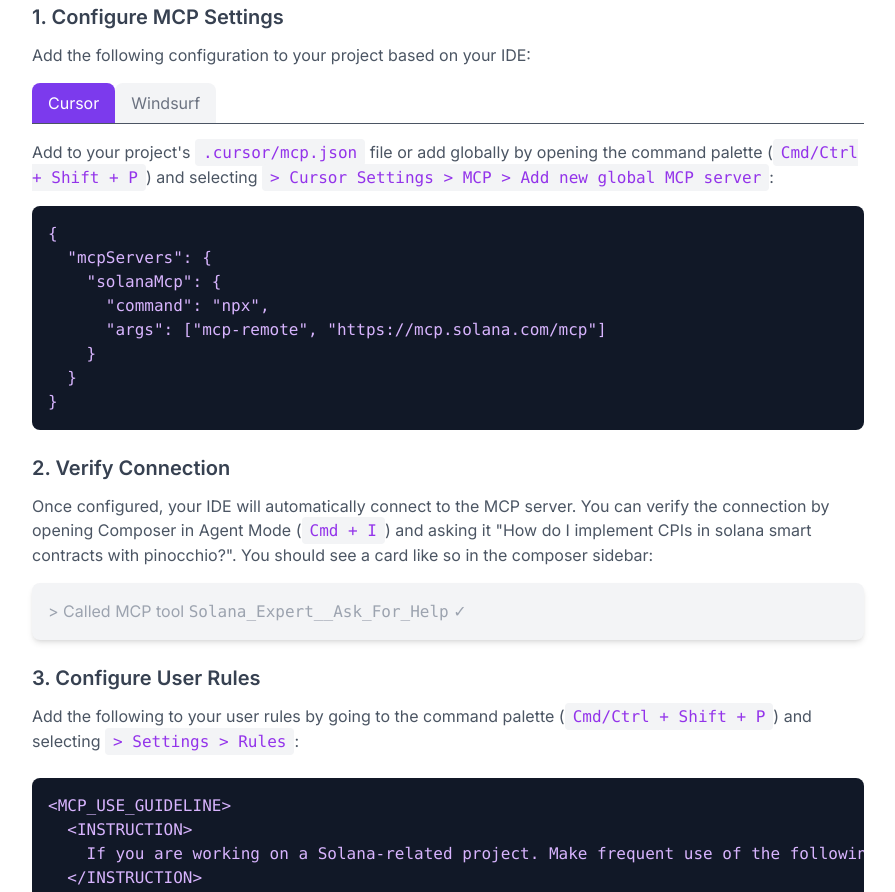
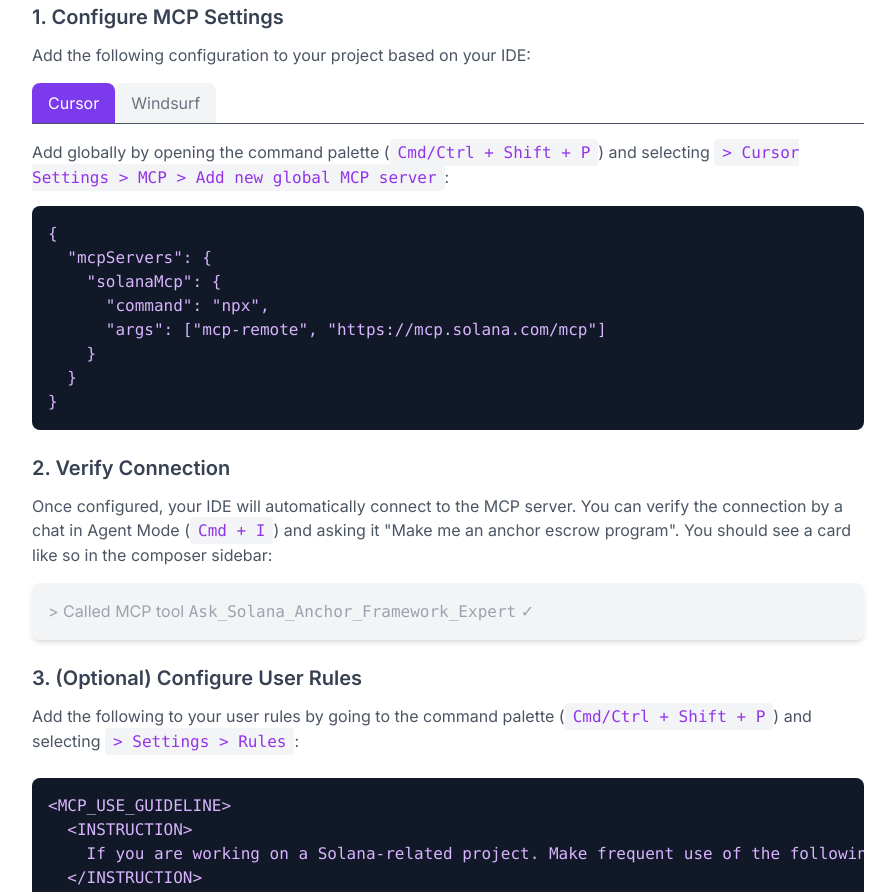
Before and after one commit to solana-foundation/solana-mcp-official, a website: page public/index.html in a window 1280 px wide. Shown: the part 441-1333 px from the top of the page, without its empty margins (192-1087 px from the left). Drawn offline with nearby package versions, Linux system fonts and the light colour scheme.

Commit message:
Update index.html

```diff
--- a/public/index.html
+++ b/public/index.html
@@ -206,12 +206,7 @@
                 <!-- Tab Contents -->
                 <div id="cursorContent" class="tab-content active">
                   <p class="text-gray-600 dark:text-gray-300 mb-4">
-                    Add to your project's
-                    <code
-                      class="bg-gray-100 dark:bg-gray-700 px-2 py-1 rounded text-purple-600 dark:text-purple-400"
-                      >.cursor/mcp.json</code
-                    >
-                    file or add globally by opening the command palette (<code
+                    Add globally by opening the command palette (<code
                       class="bg-gray-100 dark:bg-gray-700 px-2 py-1 rounded text-purple-600 dark:text-purple-400"
                       >Cmd/Ctrl + Shift + P</code
                     >) and selecting
@@ -257,11 +252,10 @@
                 </h3>
                 <p class="text-gray-600 dark:text-gray-300 mb-4">
                   Once configured, your IDE will automatically connect to
-                  the MCP server. You can verify the connection by opening
-                  Composer in Agent Mode (<code
+                  the MCP server. You can verify the connection by a chat in Agent Mode (<code
                     class="bg-gray-100 dark:bg-gray-700 px-2 py-1 rounded text-purple-600 dark:text-purple-400"
                     >Cmd + I</code
-                  >) and asking it "How do I implement CPIs in solana smart contracts with pinocchio?". You should see a card like so in the composer
+                  >) and asking it "Make me an anchor escrow program". You should see a card like so in the composer
                   sidebar:
                 </p>
                 <div
@@ -270,7 +264,7 @@
                   <span class="text-gray-400 dark:text-gray-400">
                     &gt; Called MCP tool
                     <code class="font-mono text-gray-400 dark:text-gray-400"
-                      >Solana_Expert__Ask_For_Help</code
+                      >Ask_Solana_Anchor_Framework_Expert</code
                     >
                     ✓
                   </span>
@@ -281,7 +275,7 @@
                 <h3
                   class="text-xl font-semibold mb-3 text-gray-700 dark:text-gray-200"
                 >
-                  3. Configure User Rules
+                  3. (Optional) Configure User Rules
                 </h3>
                 <p class="text-gray-600 dark:text-gray-300">
                   Add the following to your user rules by going to the
@@ -335,8 +329,7 @@
             >
                   <li>"How are CPI events implemented in Anchor 0.31?"</li>
                   <li>"Build an AMM that supports token-2022 and older tokens."</li>
-                  <li>"How can I implement a staking mechanism with time-locked rewards?"
-                  </li>
+                  <li>"How can I implement a staking mechanism with time-locked rewards?"</li>
                   <li>"What are the best practices for handling decimal values in Solana programs?"</li>
               </ul>
               </div>
```
